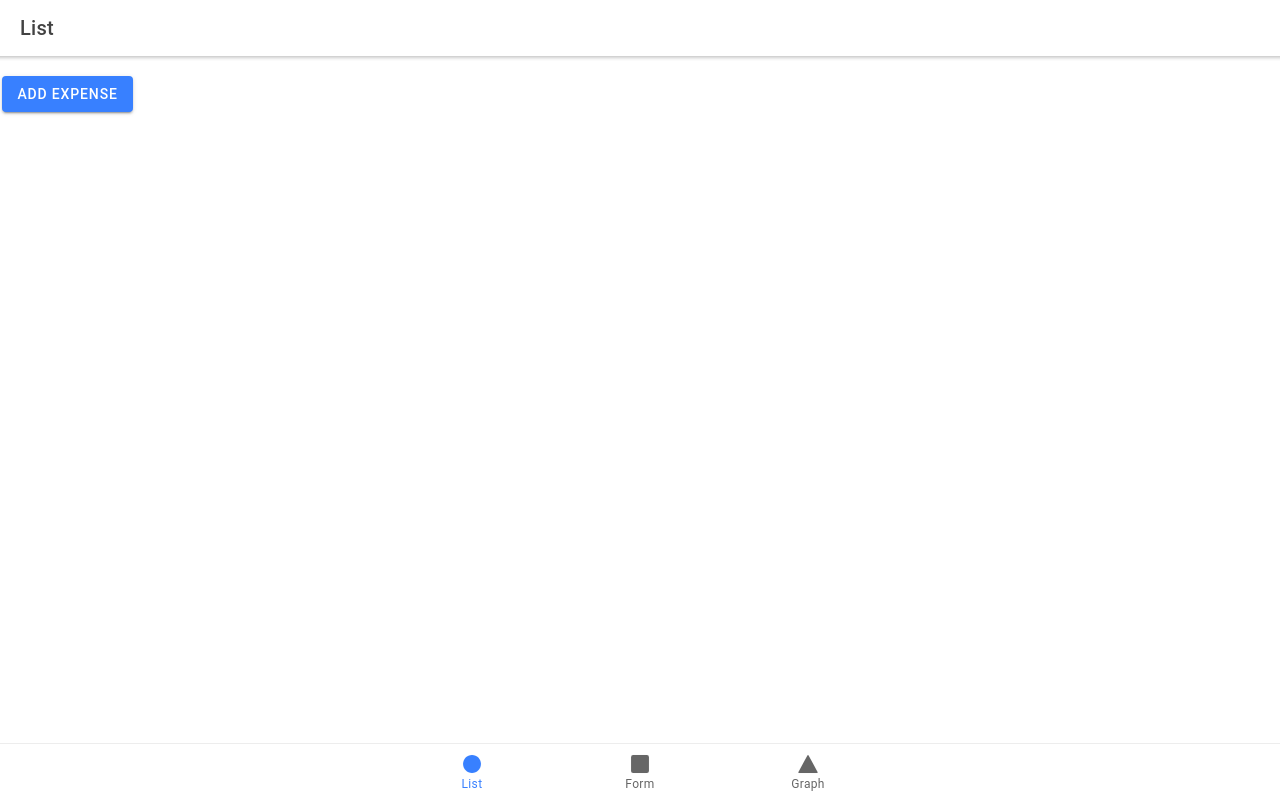
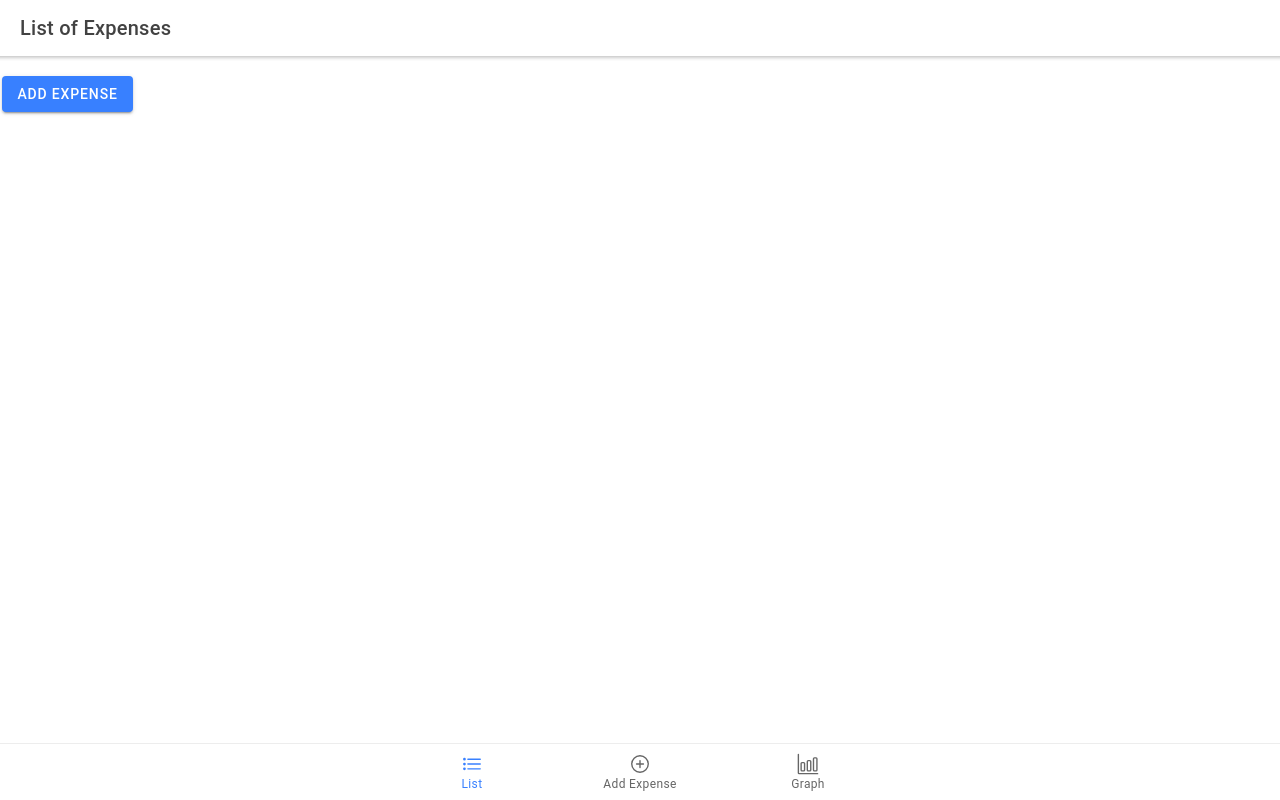
Before and after one commit to natezmatthews/DriversSeat, a React (Create React App) app: page /list in a window 1280 px wide. Built offline with nearby package versions, Linux system fonts and the light colour scheme.

Commit message:
Clean up what the list of expenses looks like

```diff
--- a/src/App.tsx
+++ b/src/App.tsx
@@ -1,4 +1,3 @@
-import { Redirect, Route } from 'react-router-dom';
 import {
   IonApp,
   IonIcon,
@@ -6,32 +5,33 @@ import {
   IonRouterOutlet,
   IonTabBar,
   IonTabButton,
-  IonTabs,
+  IonTabs
 } from '@ionic/react';
 import { IonReactRouter } from '@ionic/react-router';
-import { ellipse, square, triangle } from 'ionicons/icons';
-import Graph from './pages/Graph';
-import Form from './pages/Form';
-import List from './pages/List';
-
 /* Core CSS required for Ionic components to work properly */
 import '@ionic/react/css/core.css';
-
+import '@ionic/react/css/display.css';
+import '@ionic/react/css/flex-utils.css';
+import '@ionic/react/css/float-elements.css';
 /* Basic CSS for apps built with Ionic */
 import '@ionic/react/css/normalize.css';
-import '@ionic/react/css/structure.css';
-import '@ionic/react/css/typography.css';
-
 /* Optional CSS utils that can be commented out */
 import '@ionic/react/css/padding.css';
-import '@ionic/react/css/float-elements.css';
+import '@ionic/react/css/structure.css';
 import '@ionic/react/css/text-alignment.css';
 import '@ionic/react/css/text-transformation.css';
-import '@ionic/react/css/flex-utils.css';
-import '@ionic/react/css/display.css';
-
+import '@ionic/react/css/typography.css';
+import { addCircleOutline, barChartOutline, listOutline } from 'ionicons/icons';
+import { Redirect, Route } from 'react-router-dom';
+import Form from './pages/Form';
+import Graph from './pages/Graph';
+import List from './pages/List';
 /* Theme variables */
 import './theme/variables.css';
+
+
+
+
 
 const App: React.FC = () => (
   <IonApp>
@@ -53,15 +53,15 @@ const App: React.FC = () => (
         </IonRouterOutlet>
         <IonTabBar slot="bottom">
           <IonTabButton tab="list" href="/list">
-            <IonIcon icon={ellipse} />
+            <IonIcon icon={listOutline} />
             <IonLabel>List</IonLabel>
           </IonTabButton>
           <IonTabButton tab="form" href="/form">
-            <IonIcon icon={square} />
-            <IonLabel>Form</IonLabel>
+            <IonIcon icon={addCircleOutline} />
+            <IonLabel>Add Expense</IonLabel>
           </IonTabButton>
           <IonTabButton tab="graph" href="/graph">
-            <IonIcon icon={triangle} />
+            <IonIcon icon={barChartOutline} />
             <IonLabel>Graph</IonLabel>
           </IonTabButton>
         </IonTabBar>
--- /dev/null
+++ b/src/components/ExpenseCard.tsx
@@ -0,0 +1,20 @@
+import { IonCard, IonCardContent, IonCardHeader, IonCardSubtitle, IonCardTitle, IonLabel } from "@ionic/react"
+import { Expense } from "../sharedTypes"
+
+const ExpenseCard: React.FC<{ expense: Expense }> = ({ expense }) => {
+    return (
+        <IonCard>
+          <IonCardHeader>
+            <IonCardSubtitle>{(new Date(expense.date)).toDateString()}</IonCardSubtitle>
+            <IonCardTitle>{expense.name}</IonCardTitle>
+          </IonCardHeader>
+          <IonCardContent>
+            <IonLabel color="secondary">{`$${expense.cost}.00`}</IonLabel><br></br>
+            <IonLabel color="primary"><strong>{'Category: '}</strong>{expense.category}</IonLabel><br></br>
+            <IonLabel>{expense.note}</IonLabel>
+          </IonCardContent>
+        </IonCard>
+      )
+}
+
+export default ExpenseCard
--- a/src/pages/Form.tsx
+++ b/src/pages/Form.tsx
@@ -89,7 +89,7 @@ const Form: React.FC = () => {
     <IonPage>
       <IonHeader>
         <IonToolbar>
-          <IonTitle>Enter Expense</IonTitle>
+          <IonTitle>Add Expense</IonTitle>
         </IonToolbar>
       </IonHeader>
       <IonContent fullscreen>
@@ -111,7 +111,7 @@ const Form: React.FC = () => {
 
           <IonItem>
             <IonLabel>Cost</IonLabel>
-            <IonInput type="number" value={cost} placeholder="Select Cost in Dollars" onIonChange={e => setCost(parseInt(e.detail.value!, 10))}></IonInput>
+            <IonInput type="number" value={cost} placeholder="Enter Cost in Dollars" onIonChange={e => setCost(parseInt(e.detail.value!, 10))}></IonInput>
           </IonItem>
 
           <IonItem>
--- a/src/pages/List.tsx
+++ b/src/pages/List.tsx
@@ -1,5 +1,14 @@
-import { IonButton, IonContent, IonHeader, IonItem, IonLabel, IonList, IonNote, IonPage, IonTitle, IonToolbar } from '@ionic/react';
+import {
+  IonButton,
+  IonContent,
+  IonHeader,
+  IonList,
+  IonPage,
+  IonTitle,
+  IonToolbar
+} from '@ionic/react';
 import { useSelector } from 'react-redux';
+import ExpenseCard from '../components/ExpenseCard';
 import { RootState } from '../redux/store';
 import './List.css';
 
@@ -10,27 +19,17 @@ const List: React.FC = () => {
     <IonPage>
       <IonHeader>
         <IonToolbar>
-          <IonTitle>List</IonTitle>
+          <IonTitle>List of Expenses</IonTitle>
         </IonToolbar>
       </IonHeader>
       <IonContent fullscreen>
         <IonHeader collapse="condense">
           <IonToolbar>
-            <IonTitle size="large">List</IonTitle>
+            <IonTitle size="large">List of Expenses</IonTitle>
           </IonToolbar>
         </IonHeader>
         <IonList>
-          {expenses.map(expense => {
-            return (
-              <IonItem>
-                <IonLabel>{expense.name}</IonLabel>
-                <IonLabel>{expense.date}</IonLabel>
-                <IonLabel>{expense.category}</IonLabel>
-                <IonLabel>{expense.note}</IonLabel>
-                <IonNote slot='end'>{`$${expense.cost}.00`}</IonNote>
-              </IonItem>
-            )
-          })}
+          {expenses.map(expense => <ExpenseCard expense={expense} />)}
         </IonList>
         <IonButton routerLink='/form'>Add Expense</IonButton>
       </IonContent>
```
